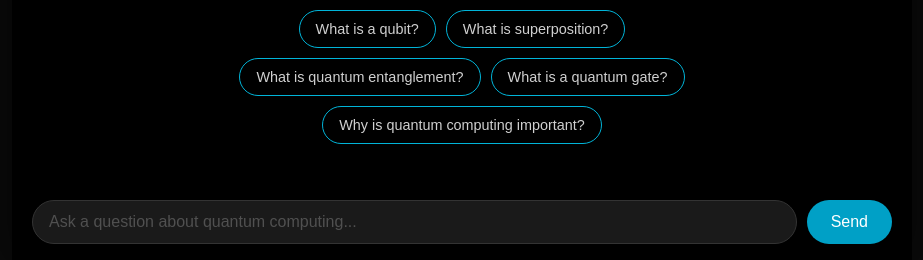
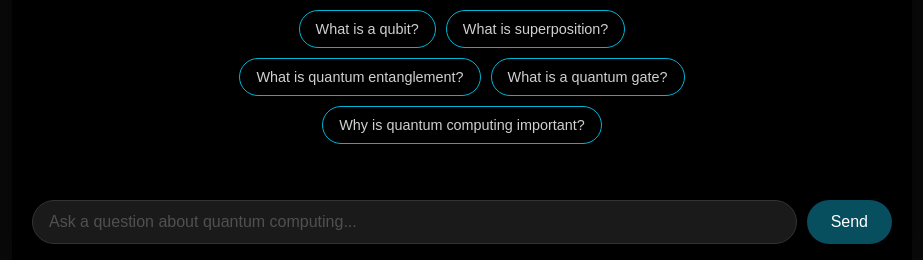
Before and after one commit to perez-eduardo/Quantum-Computing-LLM, a Flask app: page / in a window 1280 px wide. Shown: the part 596-856 px from the top of the page, without its empty margins (178-1101 px from the left). Run offline with Flask 3, Linux system fonts and the light colour scheme.

Commit message:
Update style.css

```diff
--- a/frontend/static/style.css
+++ b/frontend/static/style.css
@@ -376,7 +376,7 @@ body {
 
 .message--user {
     align-self: flex-end;
-    background-color: #0088aa;
+    background-color: #074e5f;
     color: #e8e8e8;
     border-bottom-right-radius: 4px;
 }
@@ -527,7 +527,7 @@ body {
 
 .input-bar__button {
     padding: 12px 24px;
-    background-color: #00a0c6;
+    background-color: #074e5f;
     color: #ffffff;
     border: none;
     border-radius: 24px;
```
